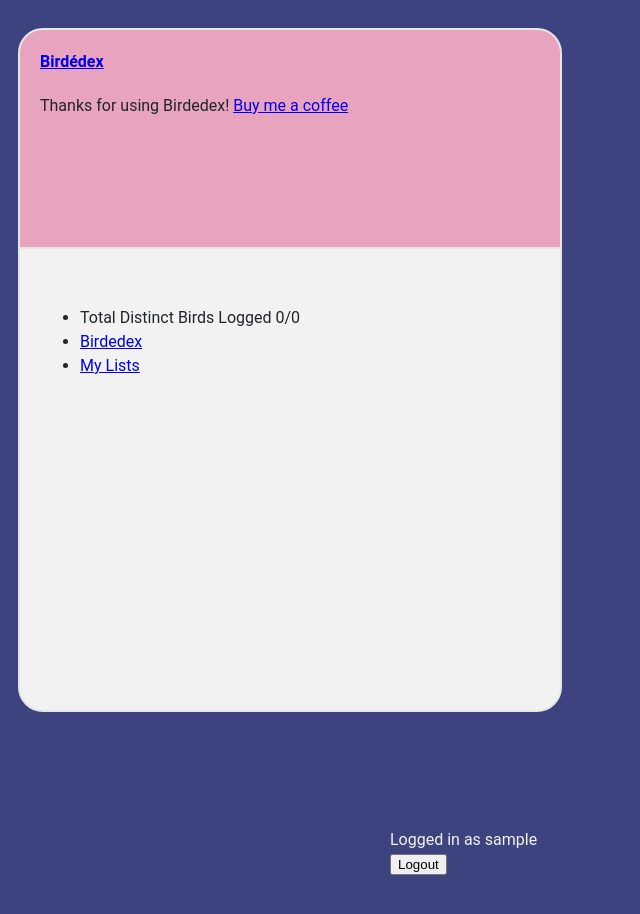
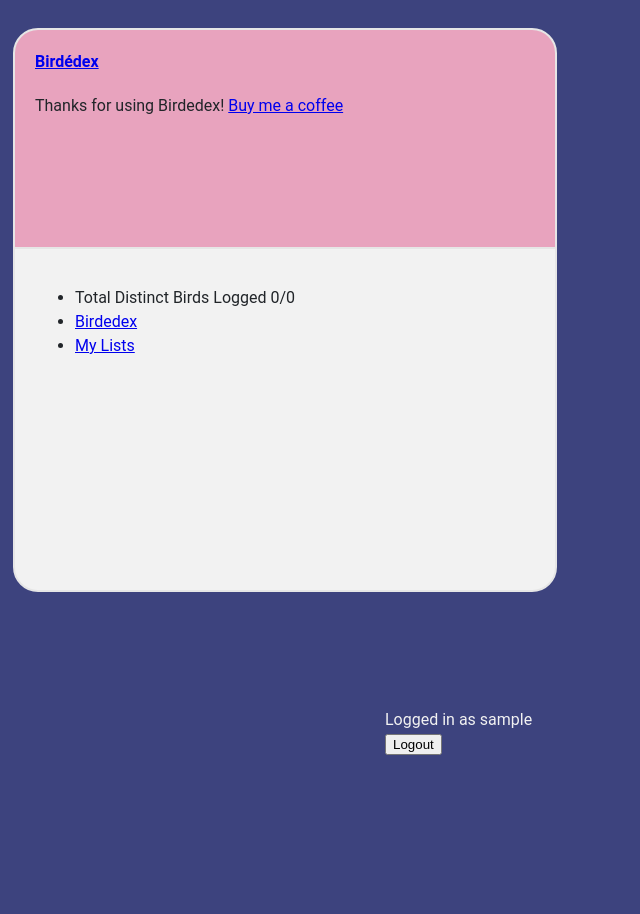
Before and after one commit to robertliamchristian/BDX, a Flask app: page / in a window 1280 px wide. Shown: the top 914 px of the page, without its empty margins (0-640 px from the left). Run offline with Flask 3, Linux system fonts and the light colour scheme; the visitor is signed in with stand-in values (Sample User, id 1); data that the repository does not hold is empty; parts of the project's set-up code (start-up, migrations or seed data) failed here and were passed over.

Commit message:
more size updates

```diff
--- a/static/css/pstyle.css
+++ b/static/css/pstyle.css
@@ -11,7 +11,7 @@ body {
 #main-container {
     margin-top: 0px;
     margin-bottom: 50px;
-    margin-left: 10px;
+    margin-left: 5px;
     margin-right: 50px;
     padding: 0px;
     background-color: #3D437E;
@@ -37,7 +37,7 @@ body {
 }
 
 #bottom-card {
-    margin-top: 180px;
+    margin-top: 160px;
     margin-bottom: 10px;
     margin-left: 0px;
     margin-right: 0px;
@@ -50,7 +50,7 @@ body {
     position: fixed;
     width: 100%;
     max-width: 500px;
-    height: 400px;
+    height: 300px;
     overflow-y: auto;
     scrollbar-width: none; /* Firefox */
     -ms-overflow-style: none;
@@ -111,7 +111,7 @@ button:hover {
     position: fixed;
     z-index: 5;
     margin-left: 350px;
-    margin-top: 710px;
+    margin-top: 590px;
     color: #f2f2f2;
 }
 
@@ -119,7 +119,7 @@ button:hover {
     position: fixed;
     z-index: 5;
     margin-left: 15px;
-    margin-top: 705px;
+    margin-top: 585px;
     color: #f2f2f2;
     font-size: 32pt;
     font-weight: bold;
```
